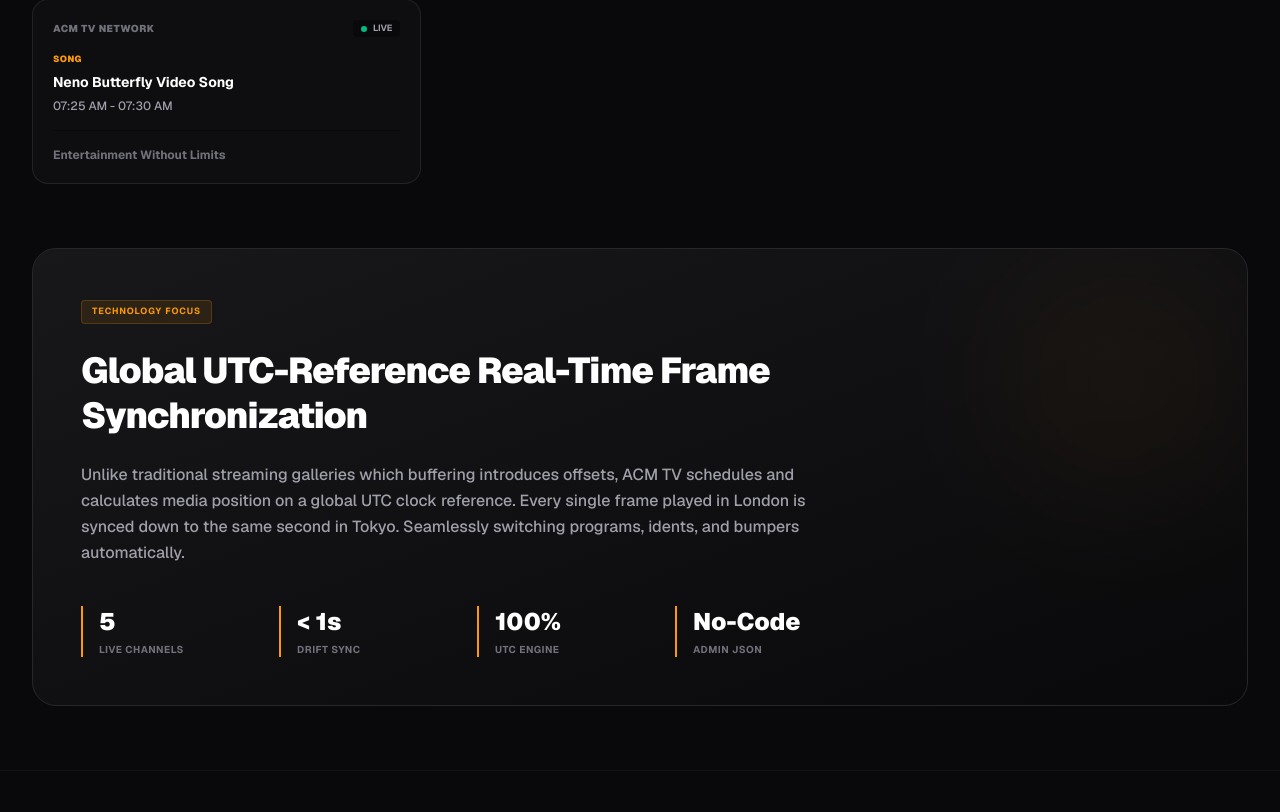
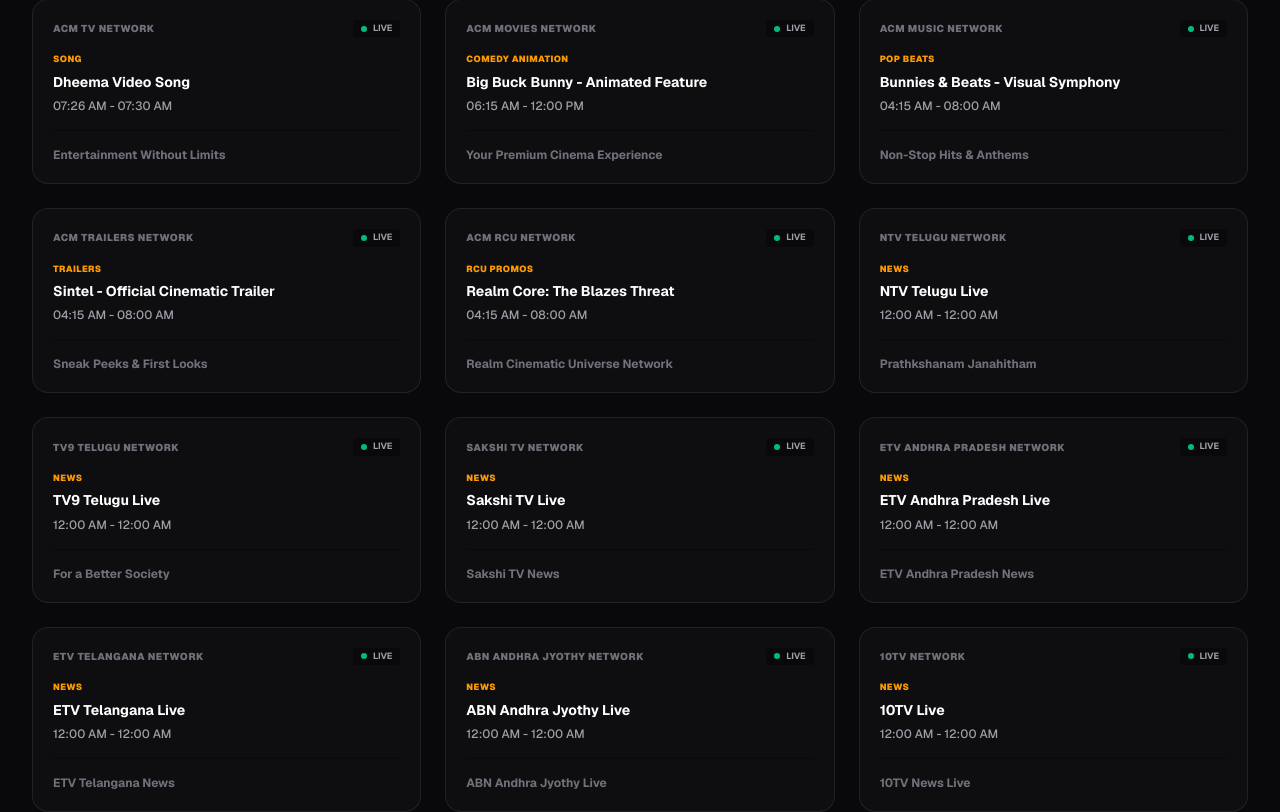
Before and after one commit to ACM-Network/acm-tv, a Next.js app: page / in a window 1280 px wide. Shown: the part 1312-2124 px from the top of the page. Built offline with nearby package versions, Linux system fonts and the light colour scheme.

Commit message:
Production player polish and UX cleanup

```diff
--- a/src/app/live/page.tsx
+++ b/src/app/live/page.tsx
@@ -106,7 +106,7 @@
               <div className="pt-6 border-t border-zinc-900 flex flex-wrap gap-6 items-center justify-between text-xs text-zinc-500">
                 <div className="flex items-center gap-2 font-mono">
                   <Info className="w-4 h-4 text-zinc-600" />
-                  <span>Quality: 1080P stream | Provider: Multi-CDN</span>
+                  <span>Broadcast Quality: 1080p HD</span>
                 </div>
 
                 <div className="flex gap-4 font-bold text-zinc-400">
--- a/src/components/LiveNowCard.tsx
+++ b/src/components/LiveNowCard.tsx
@@ -14,8 +14,8 @@
 export default function LiveNowCard({ channel, currentProgram, compact = false }: LiveNowCardProps) {
   if (!currentProgram) {
     return (
-      <div className="bg-zinc-900 border border-zinc-800 rounded-2xl p-6 text-center animate-pulse text-zinc-400">
-        Syncing live broadcast feed...
+      <div className="bg-zinc-900/40 border border-zinc-800/80 rounded-3xl p-12 flex items-center justify-center text-zinc-500">
+        <div className="w-8 h-8 border-3 border-zinc-800 border-t-amber-500 rounded-full animate-spin"></div>
       </div>
     );
   }
--- a/src/components/ProgramGuide.tsx
+++ b/src/components/ProgramGuide.tsx
@@ -12,8 +12,8 @@
 export default function ProgramGuide({ broadcastState }: ProgramGuideProps) {
   if (!broadcastState) {
     return (
-      <div className="bg-zinc-900 border border-zinc-800 rounded-2xl p-6 text-center animate-pulse text-zinc-400">
-        Loading program guide metadata...
+      <div className="bg-zinc-900/40 border border-zinc-800/80 rounded-2xl p-12 flex items-center justify-center text-zinc-500">
+        <div className="w-8 h-8 border-3 border-zinc-800 border-t-amber-500 rounded-full animate-spin"></div>
       </div>
     );
   }
--- a/src/config/channels.json
+++ b/src/config/channels.json
@@ -50,56 +50,6 @@
           "type": "song",
           "category": "SONG",
           "thumbnail": "/media/artwork/dheema_song_artwork.png"
-        },
-        {
-          "id": "doraemon-s01e01",
-          "title": "Doraemon S01E01",
-          "description": "Episode 1 of Doraemon Season 1.",
-          "duration": 1218,
-          "videoUrl": "https://edge1-frankfurt-sprintcdn.owphbf24.com/hls2/06/10459/5y6wzmhd6fy2_x/index-v1-a3.m3u8?t=whMDlhFuN8FKpFHvM48CMW8IKbwIh4t40ct3jy-7FF8&s=1782290586&e=10800&f=52296787&srv=1070&asn=45609&sp=5500&p=0",
-          "type": "content",
-          "category": "Animation",
-          "thumbnail": "/media/artwork/doraemon_ep1.png"
-        },
-        {
-          "id": "doraemon-s01e02",
-          "title": "Doraemon S01E02",
-          "description": "Episode 2 of Doraemon Season 1.",
-          "duration": 608,
-          "videoUrl": "https://edge1-moscow-sprintcdn.owphbf24.com/hls2/05/10459/7wvbe65a0ieu_x/index-v1-a3.m3u8?t=qUiFBPVdc1nzpz1WdvRiz1Y9XK7qaC6KaSnnicxVe_Q&s=1782290919&e=10800&f=52296764&srv=1055&asn=45609&sp=5500&p=0",
-          "type": "content",
-          "category": "Animation",
-          "thumbnail": "/media/artwork/doraemon_ep2.png"
-        },
-        {
-          "id": "doraemon-s01e03",
-          "title": "Doraemon S01E03",
-          "description": "Episode 3 of Doraemon Season 1.",
-          "duration": 590,
-          "videoUrl": "https://edge1-frankfurt-sprintcdn.owphbf24.com/hls2/05/10459/evt45bw50j1n_x/index-v1-a3.m3u8?t=b5svbDhwpW0AWZaoMg0Xw7kl1LCuCpVRl-c38pTfdkE&s=1782291001&e=10800&f=52296762&srv=1055&asn=45609&sp=5500&p=0",
-          "type": "content",
-          "category": "Animation",
-          "thumbnail": "/media/artwork/doraemon_ep3.png"
-        },
-        {
-          "id": "doraemon-s01e04",
-          "title": "Doraemon S01E04",
-          "description": "Episode 4 of Doraemon Season 1.",
-          "duration": 1204,
-          "videoUrl": "https://edge1-waw-sprintcdn.r66nv9ed.com/hls2/09/10459/6uboj97kqy61_x/index-v1-a3.m3u8?t=bakAE-ppt9pVBHqPkICOuqX6mbDxwWSW9WKEq6pzX9o&s=1782291066&e=10800&f=52296784&srv=1065&asn=45609&sp=5500&p=0",
-          "type": "content",
-          "category": "Animation",
-          "thumbnail": "/media/artwork/doraemon_ep4.png"
-        },
-        {
-          "id": "doraemon-s01e05",
-          "title": "Doraemon S01E05",
-          "description": "Episode 5 of Doraemon Season 1.",
-          "duration": 642,
-          "videoUrl": "https://edge1-frankfurt-sprintcdn.owphbf24.com/hls2/06/10459/y9p00ed4u2cs_x/index-v1-a3.m3u8?t=bH4urXYaojha9sq23evNkAOOkRvjPaFZXEskdF3r5KU&s=1782291123&e=10800&f=52296768&srv=1050&asn=45609&sp=5500&p=0",
-          "type": "content",
-          "category": "Animation",
-          "thumbnail": "/media/artwork/doraemon_ep5.png"
         }
       ],
       "idents": [],
@@ -382,6 +332,256 @@
           "thumbnail": "https://images.unsplash.com/photo-1534447677768-be436bb09401?q=80&w=400"
         }
       ]
+    },
+    {
+      "id": "ntv-telugu",
+      "name": "NTV Telugu",
+      "tagline": "Prathkshanam Janahitham",
+      "logoUrl": "/branding/ntv-telugu-logo.svg",
+      "bugUrl": "/branding/acm-tv-bug.svg",
+      "weaving": {
+        "insertIdentEveryNPrograms": 1,
+        "insertPromoEveryNPrograms": 1
+      },
+      "programs": [
+        {
+          "id": "ntv-telugu-live",
+          "title": "NTV Telugu Live",
+          "description": "NTV Telugu Live News Broadcast.",
+          "duration": 86400,
+          "videoUrl": "",
+          "type": "content",
+          "category": "News",
+          "thumbnail": "https://images.unsplash.com/photo-1585829365295-ab7cd400c167?q=80&w=400"
+        }
+      ],
+      "idents": [],
+      "promos": []
+    },
+    {
+      "id": "tv9-telugu",
+      "name": "TV9 Telugu",
+      "tagline": "For a Better Society",
+      "logoUrl": "/branding/tv9-telugu-logo.svg",
+      "bugUrl": "/branding/acm-tv-bug.svg",
+      "weaving": {
+        "insertIdentEveryNPrograms": 1,
+        "insertPromoEveryNPrograms": 1
+      },
+      "programs": [
+        {
+          "id": "tv9-telugu-live",
+          "title": "TV9 Telugu Live",
+          "description": "TV9 Telugu Live News Broadcast.",
+          "duration": 86400,
+          "videoUrl": "",
+          "type": "content",
+          "category": "News",
+          "thumbnail": "https://images.unsplash.com/photo-1585829365295-ab7cd400c167?q=80&w=400"
+        }
+      ],
+      "idents": [],
+      "promos": []
+    },
+    {
+      "id": "sakshi-tv",
+      "name": "Sakshi TV",
+      "tagline": "Sakshi TV News",
+      "logoUrl": "/branding/sakshi-tv-logo.svg",
+      "bugUrl": "/branding/acm-tv-bug.svg",
+      "weaving": {
+        "insertIdentEveryNPrograms": 1,
+        "insertPromoEveryNPrograms": 1
+      },
+      "programs": [
+        {
+          "id": "sakshi-tv-live",
+          "title": "Sakshi TV Live",
+          "description": "Sakshi TV Live News Broadcast.",
+          "duration": 86400,
+          "videoUrl": "",
+          "type": "content",
+          "category": "News",
+          "thumbnail": "https://images.unsplash.com/photo-1585829365295-ab7cd400c167?q=80&w=400"
+        }
+      ],
+      "idents": [],
+      "promos": []
+    },
+    {
+      "id": "etv-andhra",
+      "name": "ETV Andhra Pradesh",
+      "tagline": "ETV Andhra Pradesh News",
+      "logoUrl": "/branding/etv-andhra-logo.svg",
+      "bugUrl": "/branding/acm-tv-bug.svg",
+      "weaving": {
+        "insertIdentEveryNPrograms": 1,
+        "insertPromoEveryNPrograms": 1
+      },
+      "programs": [
+        {
+          "id": "etv-andhra-live",
+          "title": "ETV Andhra Pradesh Live",
+          "description": "ETV Andhra Pradesh Live Broadcast.",
+          "duration": 86400,
+          "videoUrl": "",
+          "type": "content",
+          "category": "News",
+          "thumbnail": "https://images.unsplash.com/photo-1585829365295-ab7cd400c167?q=80&w=400"
+        }
+      ],
+      "idents": [],
+      "promos": []
+    },
+    {
+      "id": "etv-telangana",
+      "name": "ETV Telangana",
+      "tagline": "ETV Telangana News",
+      "logoUrl": "/branding/etv-telangana-logo.svg",
+      "bugUrl": "/branding/acm-tv-bug.svg",
+      "weaving": {
+        "insertIdentEveryNPrograms": 1,
+        "insertPromoEveryNPrograms": 1
+      },
+      "programs": [
+        {
+          "id": "etv-telangana-live",
+          "title": "ETV Telangana Live",
+          "description": "ETV Telangana Live Broadcast.",
+          "duration": 86400,
+          "videoUrl": "",
+          "type": "content",
+          "category": "News",
+          "thumbnail": "https://images.unsplash.com/photo-1585829365295-ab7cd400c167?q=80&w=400"
+        }
+      ],
+      "idents": [],
+      "promos": []
+    },
+    {
+      "id": "abn-andhra",
+      "name": "ABN Andhra Jyothy",
+      "tagline": "ABN Andhra Jyothy Live",
+      "logoUrl": "/branding/abn-andhra-logo.svg",
+      "bugUrl": "/branding/acm-tv-bug.svg",
+      "weaving": {
+        "insertIdentEveryNPrograms": 1,
+        "insertPromoEveryNPrograms": 1
+      },
+      "programs": [
+        {
+          "id": "abn-andhra-live",
+          "title": "ABN Andhra Jyothy Live",
+          "description": "ABN Andhra Jyothy Live News Broadcast.",
+          "duration": 86400,
+          "videoUrl": "",
+          "type": "content",
+          "category": "News",
+          "thumbnail": "https://images.unsplash.com/photo-1585829365295-ab7cd400c167?q=80&w=400"
+        }
+      ],
+      "idents": [],
+      "promos": []
+    },
+    {
+      "id": "10tv",
+      "name": "10TV",
+      "tagline": "10TV News Live",
+      "logoUrl": "/branding/10tv-logo.svg",
+      "bugUrl": "/branding/acm-tv-bug.svg",
+      "weaving": {
+        "insertIdentEveryNPrograms": 1,
+        "insertPromoEveryNPrograms": 1
+      },
+      "programs": [
+        {
+          "id": "10tv-live",
+          "title": "10TV Live",
+          "description": "10TV Live News Broadcast.",
+          "duration": 86400,
+          "videoUrl": "",
+          "type": "content",
+          "category": "News",
+          "thumbnail": "https://images.unsplash.com/photo-1585829365295-ab7cd400c167?q=80&w=400"
+        }
+      ],
+      "idents": [],
+      "promos": []
+    },
+    {
+      "id": "v6-news",
+      "name": "V6 News",
+      "tagline": "V6 News Live",
+      "logoUrl": "/branding/v6-news-logo.svg",
+      "bugUrl": "/branding/acm-tv-bug.svg",
+      "weaving": {
+        "insertIdentEveryNPrograms": 1,
+        "insertPromoEveryNPrograms": 1
+      },
+      "programs": [
+        {
+          "id": "v6-news-live",
+          "title": "V6 News Live",
+          "description": "V6 News Live Broadcast.",
+          "duration": 86400,
+          "videoUrl": "",
+          "type": "content",
+          "category": "News",
+          "thumbnail": "https://images.unsplash.com/photo-1585829365295-ab7cd400c167?q=80&w=400"
+        }
+      ],
+      "idents": [],
+      "promos": []
+    },
+    {
+      "id": "t-news",
+      "name": "T News",
+      "tagline": "T News Live",
+      "logoUrl": "/branding/t-news-logo.svg",
+      "bugUrl": "/branding/acm-tv-bug.svg",
+      "weaving": {
+        "insertIdentEveryNPrograms": 1,
+        "insertPromoEveryNPrograms": 1
+      },
+      "programs": [
+        {
+          "id": "t-news-live",
+          "title": "T News Live",
+          "description": "T News Live Broadcast.",
+          "duration": 86400,
+          "videoUrl": "",
+          "type": "content",
+          "category": "News",
+          "thumbnail": "https://images.unsplash.com/photo-1585829365295-ab7cd400c167?q=80&w=400"
+        }
+      ],
+      "idents": [],
+      "promos": []
+    },
+    {
+      "id": "cvr-news",
+      "name": "CVR News",
+      "tagline": "CVR News Live",
+      "logoUrl": "/branding/cvr-news-logo.svg",
+      "bugUrl": "/branding/acm-tv-bug.svg",
+      "weaving": {
+        "insertIdentEveryNPrograms": 1,
+        "insertPromoEveryNPrograms": 1
+      },
+      "programs": [
+        {
+          "id": "cvr-news-live",
+          "title": "CVR News Live",
+          "description": "CVR News Live Broadcast.",
+          "duration": 86400,
+          "videoUrl": "",
+          "type": "content",
+          "category": "News",
+          "thumbnail": "https://images.unsplash.com/photo-1585829365295-ab7cd400c167?q=80&w=400"
+        }
+      ],
+      "idents": [],
+      "promos": []
     }
   ]
 }
--- a/src/config/mode.ts
+++ b/src/config/mode.ts
@@ -1,4 +1,4 @@
 /**
  * ACM TV Production Mode Flags
  */
-export const PRODUCTION_SINGLE_CHANNEL_MODE = true;
+export const PRODUCTION_SINGLE_CHANNEL_MODE = false;
--- a/src/utils/scheduleEngine.ts
+++ b/src/utils/scheduleEngine.ts
@@ -21,17 +21,12 @@
   const masterChannel = allChannels.find(c => c.id === 'acm-tv');
   if (!masterChannel) return allChannels;
 
-  // Search across all channels in the database to find the real program objects for the 9 assets
+  // Search across all channels in the database to find the real program objects for the 4 assets
   const realProgramIds = [
     'x-men-6',
     'spiderman-brand-new-day-trailer-1',
     'spiderman-brand-new-day-trailer-2',
-    'neno-butterfly',
-    'doraemon-s01e01',
-    'doraemon-s01e02',
-    'doraemon-s01e03',
-    'doraemon-s01e04',
-    'doraemon-s01e05'
+    'neno-butterfly'
   ];
   const filteredPrograms: Program[] = [];
 
@@ -66,12 +61,7 @@
     { programId: 'neno-butterfly', slotMinutes: 5 },
     { programId: 'spiderman-brand-new-day-trailer-1', slotMinutes: 3 },
     { programId: 'spiderman-brand-new-day-trailer-2', slotMinutes: 3 },
-    { programId: 'x-men-6', slotMinutes: 4 },
-    { programId: 'doraemon-s01e01', slotMinutes: 21 },
-    { programId: 'doraemon-s01e02', slotMinutes: 11 },
-    { programId: 'doraemon-s01e03', slotMinutes: 10 },
-    { programId: 'doraemon-s01e04', slotMinutes: 21 },
-    { programId: 'doraemon-s01e05', slotMinutes: 11 }
+    { programId: 'x-men-6', slotMinutes: 4 }
   ];
 
   let currentMin = 0;
@@ -186,6 +176,29 @@
   const dailyEntries = getEntriesForDay(dayOfWeek);
 
   if (dailyEntries.length === 0) {
+    if (channel.programs && channel.programs.length > 0) {
+      const fallbackProg = channel.programs[0];
+      const fallbackInst: ProgramInstance = {
+        instanceId: `${fallbackProg.id}-${startOfTodayMs}`,
+        program: fallbackProg,
+        startTime: startOfTodayMs,
+        endTime: startOfTodayMs + 86400 * 1000,
+        startTimeFormatted: "12:00 AM",
+        endTimeFormatted: "12:00 AM"
+      };
+      return {
+        currentProgram: fallbackInst,
+        playbackPosition: currentSeconds % (fallbackProg.duration || 86400),
+        upNext: {
+          ...fallbackInst,
+          instanceId: `${fallbackProg.id}-${startOfTodayMs + 86400 * 1000}`,
+          startTime: startOfTodayMs + 86400 * 1000,
+          endTime: startOfTodayMs + 2 * 86400 * 1000
+        },
+        laterTonight: [],
+        serverTime: localTimestampMs
+      };
+    }
     throw new Error(`No scheduled programs for channel ${channel.name} on ${dayOfWeek}`);
   }
 
@@ -388,7 +401,19 @@
     dailyEntries = channelSchedule[dayOfWeek] || [];
   }
 
-  if (dailyEntries.length === 0) return [];
+  if (dailyEntries.length === 0) {
+    if (channel.programs && channel.programs.length > 0) {
+      return [{
+        instanceId: `${channel.programs[0].id}-${startOfDayMs}`,
+        program: channel.programs[0],
+        startTime: startOfDayMs,
+        endTime: startOfDayMs + 86400 * 1000,
+        startTimeFormatted: "12:00 AM",
+        endTimeFormatted: "12:00 AM"
+      }];
+    }
+    return [];
+  }
 
   // Sort chronologically
   const sorted = [...dailyEntries].sort((a, b) =>
```
Also changed, not shown: src/components/StandbyOverlay.tsx (+16 -7 lines), src/components/TVPlayer.tsx (+14 -31 lines).
